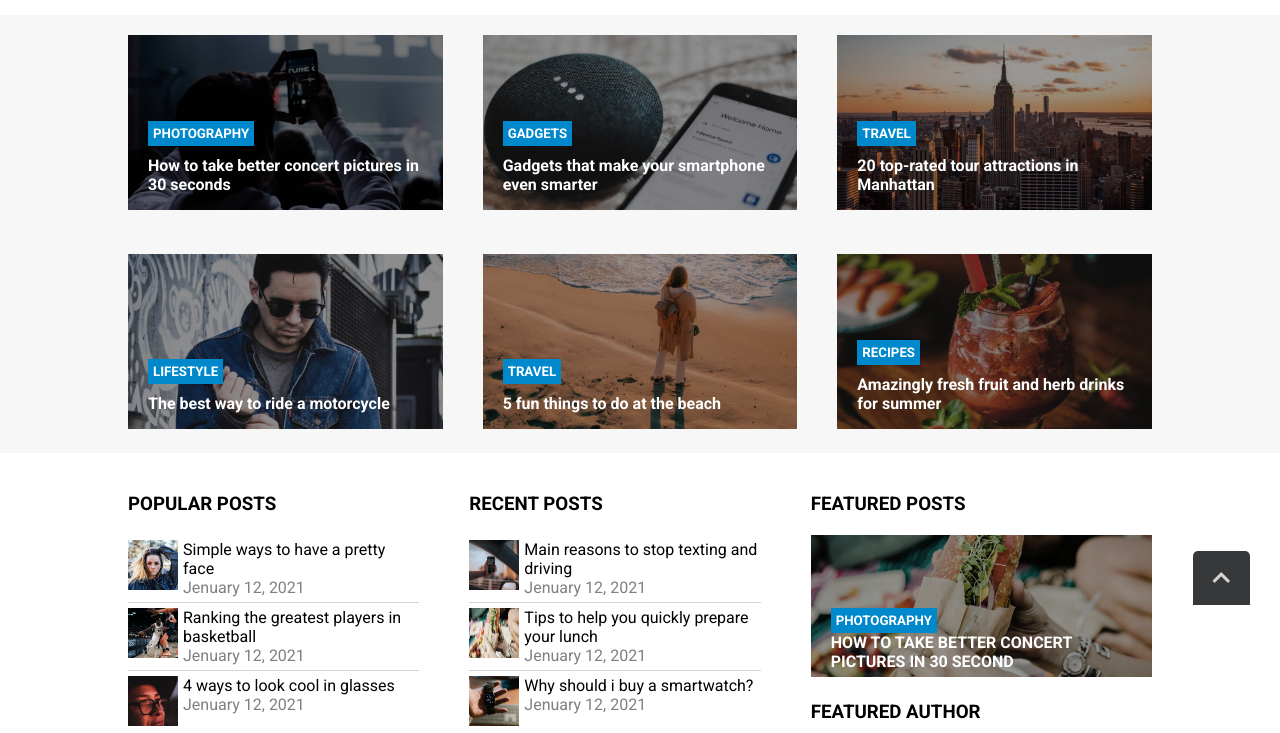
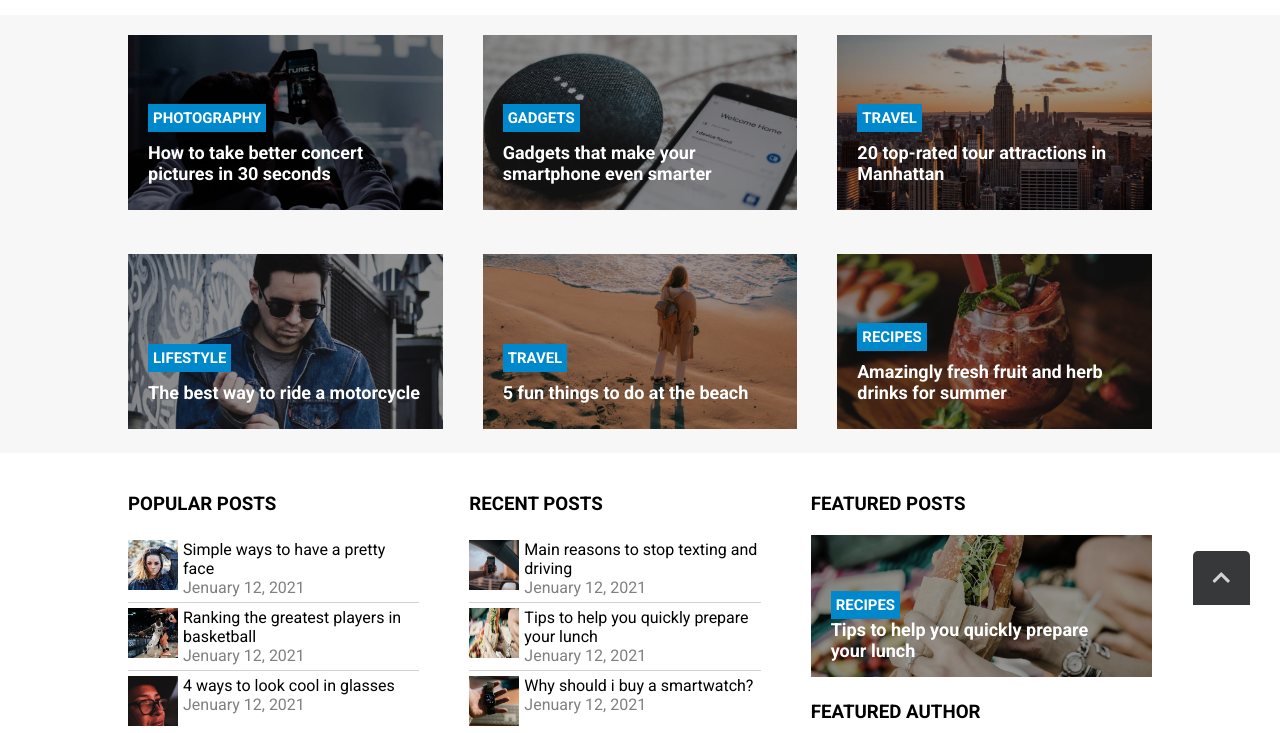
Before and after one commit to angelolamacchia/proj-html-vuejs, a plain HTML site: page index.html in a window 1280 px wide. Shown: the part 195-928 px from the top of the page. Drawn offline with nearby package versions, Linux system fonts and the light colour scheme.

Commit message:
piccole modifiche

```diff
--- a/css/style.css
+++ b/css/style.css
@@ -104,6 +104,7 @@ ul li {
     padding: 20px;
     position: relative;
     float: left;
+    font-size: 18px;
 }
 
 .card img {
@@ -116,8 +117,7 @@ ul li {
     left: 20px;
     bottom: 20px;
     color: white;
-    padding: 20px;
-    padding-right: 40px;
+    padding: 20px 40px 30px 20px;
 }
 
 .card .genre {
@@ -128,6 +128,15 @@ ul li {
 }
 .card .genre:hover {
     border: 3px solid #005580;
+}
+
+.card p {
+    display: none;
+    color: lightgray;
+    font-size: 0.8em;
+}
+.card:hover p {
+    display: block;
 }
 
 /* impostazioni posts */
@@ -530,7 +539,7 @@ footer .date div {
 .faq_right li {
     padding-left: 20px;
 }
-.faq_right li i {
+.faq_right li a {
     color: grey;
 }
 
--- a/index.html
+++ b/index.html
@@ -48,7 +48,8 @@
                         <img :src=" 'images/' + card.url">
                         <div class="card_text">
                             <h5 class="genre">{{card.category}}</h3>
-                            <h4 style="padding-top: 10px;">{{card.text}}</h4>
+                            <h4 style="padding-top: 10px;">{{card.title}}</h4>
+                            <p>{{card.text}}</p>
                         </div>
                     </div>
                 </div>
@@ -90,8 +91,8 @@
                     <div class="card">
                         <img src="images/blog-66.jpg">
                         <div class="card_text">
-                            <h5 class="genre">PHOTOGRAPHY</h3>
-                            <h4>HOW TO TAKE BETTER CONCERT PICTURES IN 30 SECOND</h4>
+                            <h5 class="genre">RECIPES</h3>
+                            <h4>Tips to help you quickly prepare your lunch</h4>
                         </div>
                     </div>
                     <div class="featured_author">
@@ -268,7 +269,7 @@
                     </div>
                     <div class="faq_right">
                         <ul>
-                            <li v-for="link in footerFaq.links"><a href="#"><i class="fas fa-chevron-right"></i> </a> {{link}}</li>
+                            <li v-for="link in footerFaq.links"><a href="#"><i class="fas fa-chevron-right"></i> {{link}}</a></li>
                         </ul>
                     </div>
                 </div>
--- a/js/master.js
+++ b/js/master.js
@@ -9,32 +9,38 @@ var root = new Vue ({
         menuBar: ["home", "elements", "features", "pages", "portfolio", "blog", "shop"],
         news: [
             {
-                text: "How to take better concert pictures in 30 seconds",
+                title: "How to take better concert pictures in 30 seconds",
+                text: "Lorem ipsum uno dolor sit amet, consectetur adipisicing elit.",
                 category: "photography",
                 url: "blog-46.jpg",
             },
             {
-                text: "Gadgets that make your smartphone even smarter",
+                title: "Gadgets that make your smartphone even smarter",
+                text: "Lorem ipsum dos dolor sit amet, consectetur adipisicing elit.",
                 category: "gadgets",
                 url: "blog-47.jpg",
             },
             {
-                text: "20 top-rated tour attractions in Manhattan",
+                title: "20 top-rated tour attractions in Manhattan",
+                text: "Lorem ipsum tres dolor sit amet, consectetur adipisicing elit.",
                 category: "travel",
                 url: "blog-48.jpg",
             },
             {
-                text: "The best way to ride a motorcycle",
+                title: "The best way to ride a motorcycle",
+                text: "Lorem ipsum macarena dolor sit amet, consectetur adipisicing elit.",
                 category: "lifestyle",
                 url: "blog-49.jpg",
             },
             {
-                text: "5 fun things to do at the beach",
+                title: "5 fun things to do at the beach",
+                text: "Lorem ipsum dolor sit amet, consectetur adipisicing elit.",
                 category: "travel",
                 url: "blog-50.jpg",
             },
             {
-                text: "Amazingly fresh fruit and herb drinks for summer",
+                title: "Amazingly fresh fruit and herb drinks for summer",
+                text: "Lorem ipsum dolor sit amet, consectetur adipisicing elit.",
                 category: "recipes",
                 url: "blog-51.jpg",
             },
```
